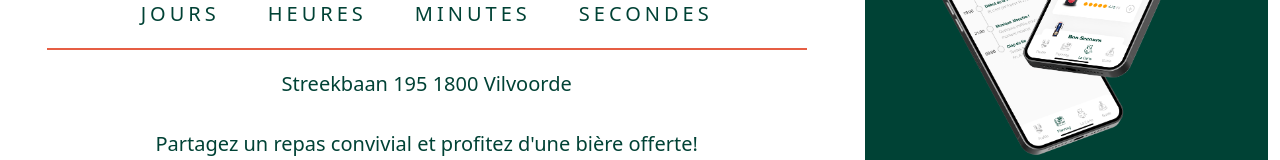
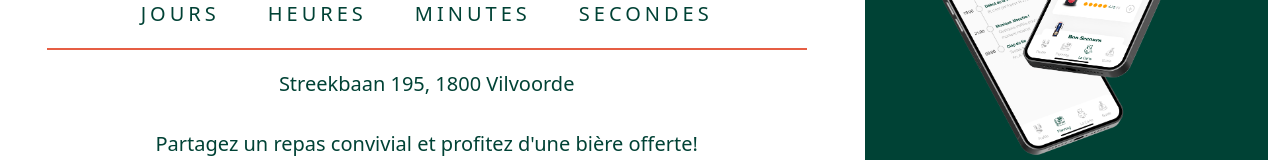
Before and after one commit to Geeksonn/brassicole.be, a SvelteKit app: page / in a window 1280 px wide. Shown: the part 336-496 px from the top of the page. Built offline with nearby package versions, Linux system fonts and the light colour scheme; a web font is replaced by a local one.

Commit message:
Added comma in address

```diff
--- a/src/routes/+page.svelte
+++ b/src/routes/+page.svelte
@@ -14,7 +14,7 @@
 		<div class="flex flex-col sm:w-2/3 p-3">
 			<EventDateCountdown />
             <div class="w-11/12 h-[1.3px] mx-auto my-5 bg-brass-orange"></div>
-            <p class="sm:text-xl text-md text-brass-green mx-auto">Streekbaan 195 1800 Vilvoorde</p>
+            <p class="sm:text-xl text-md text-brass-green mx-auto">Streekbaan 195, 1800 Vilvoorde</p>
             <!--<AddInfo />-->
             <Meal />
 		</div>
```
